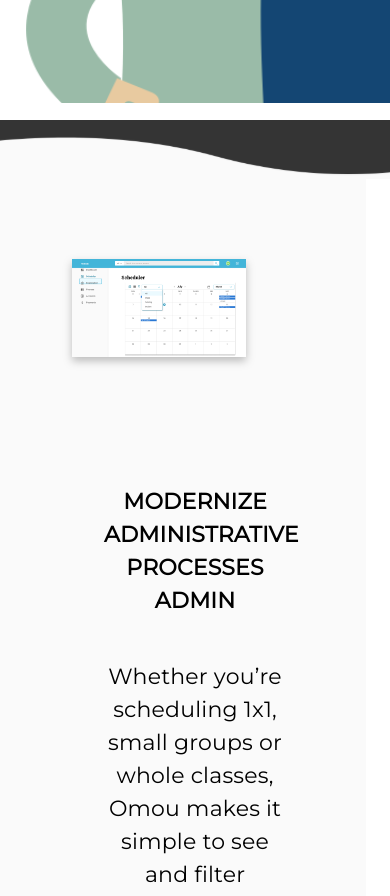
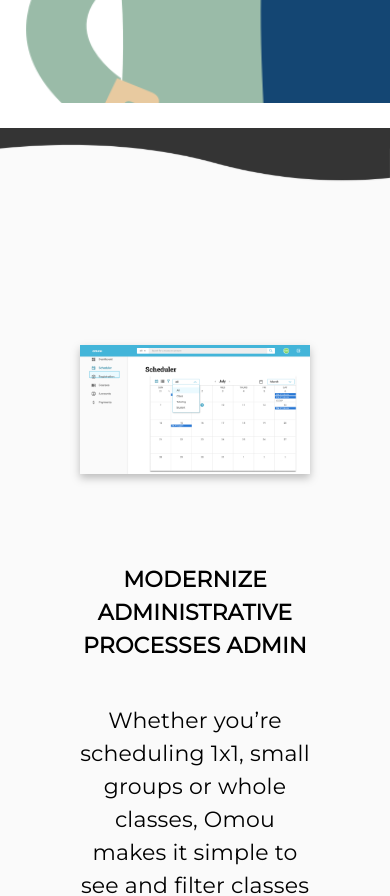
Before and after one commit to omou-org/omou-org.github.io, a React (Create React App) app: page / in a window 390 px wide. Shown: the part 920-1816 px from the top of the page. Built offline with nearby package versions, Linux system fonts and the light colour scheme.

Commit message:
home page mobile responsive.

```diff
--- a/src/components/homepage/ContactUsForm.js
+++ b/src/components/homepage/ContactUsForm.js
@@ -13,6 +13,9 @@
         justifyContent: 'space-evenly',
         margin: theme.spacing(10),
         width: '50%',
+        [theme.breakpoints.down('sm')]: {
+            width: '100%',
+        },
     },
     contactUsContainer: {
         paddingTop: '5em',
--- a/src/components/homepage/ContentSection.js
+++ b/src/components/homepage/ContentSection.js
@@ -21,29 +21,40 @@
         paddingTop: '10em',
     },
     contentContainerRight: {
-        width: '102%',
         padding: '5em',
         paddingBottom: '10em',
         backgroundColor: ' #FAFAFA',
+        paddingTop: '10em',
     },
     contentContainerLeft: {
-        width: '102%',
         padding: ' 5em',
         paddingBottom: '10em',
-        paddingTop: '4vh',
-
+        paddingTop: '10em',
         backgroundColor: ' #FFFFFF',
     },
     contentTitle: {
         textTransform: 'uppercase',
     },
-    rightContent: {
+    textStylesLeft: {
         fontSize: '18px',
         paddingTop: '10vh',
         textAlign: 'left',
-        paddingLeft: '4em',
+        paddingRight: '7em',
         [theme.breakpoints.down('sm')]: {
             textAlign: 'center',
+            paddingLeft: '0',
+            paddingRight: '0',
+        },
+    },
+    textStylesRight: {
+        fontSize: '18px',
+        paddingTop: '10vh',
+        textAlign: 'left',
+        paddingLeft: '7em',
+        [theme.breakpoints.down('sm')]: {
+            textAlign: 'center',
+            paddingLeft: '0',
+            paddingRight: '0',
         },
     },
     contactUsButton: {
@@ -120,7 +131,6 @@
                         direction="row"
                         justify="center"
                         alignItems="center"
-                        spacing={10}
                         className={classes.contentContainerRight}
                     >
                         <Grid item xs={12} md={6}>
@@ -129,8 +139,11 @@
                             )}
                         </Grid>
 
-                        <Grid xs={12} md={5}>
-                            <section className={classes.rightContent}>
+                        <Grid
+                            xs={12}
+                            md={5}
+                            className={classes.textStylesRight}
+                        >
                             <Typography
                                 className={classes.contentTitle}
                                 style={{
@@ -153,9 +166,7 @@
                                 to={linkTo}
                                 style={{ textDecoration: 'none' }}
                             >
-                                    <Typography
-                                        className={classes.learnMoreButton}
-                                    >
+                                <Typography className={classes.learnMoreButton}>
                                     Learn More
                                 </Typography>
                             </Link>
@@ -170,7 +181,6 @@
                                     </Button>
                                 </Box>
                             )}
-                            </section>
                         </Grid>
                     </Grid>
                 </>
@@ -182,7 +192,6 @@
                         direction="row"
                         justify="center"
                         alignItems="center"
-                        spacing={10}
                         className={classes.contentContainerLeft}
                     >
                         <Hidden mdUp>
@@ -195,8 +204,7 @@
                                 )}
                             </Grid>
                         </Hidden>
-                        <Grid xs={12} md={6}>
-                            <section className={classes.rightContent}>
+                        <Grid xs={12} md={5} className={classes.textStylesLeft}>
                             <Typography
                                 className={classes.contentTitle}
                                 style={{
@@ -219,9 +227,7 @@
                                 to={linkTo}
                                 style={{ textDecoration: 'none' }}
                             >
-                                    <Typography
-                                        className={classes.learnMoreButton}
-                                    >
+                                <Typography className={classes.learnMoreButton}>
                                     Learn More
                                 </Typography>
                             </Link>
@@ -236,7 +242,6 @@
                                     </Button>
                                 </Box>
                             )}
-                            </section>
                         </Grid>
                         <Hidden mdDown>
                             <Grid item xs={12} md={6}>
--- a/src/components/homepage/Home.js
+++ b/src/components/homepage/Home.js
@@ -154,7 +154,6 @@
                     direction="column"
                     justify="center"
                     alignItems="center"
-                    spacing={2}
                 >
                     {homePageData.map(
                         ({
```
Lines whose indentation alone changed are shown as unchanged.
